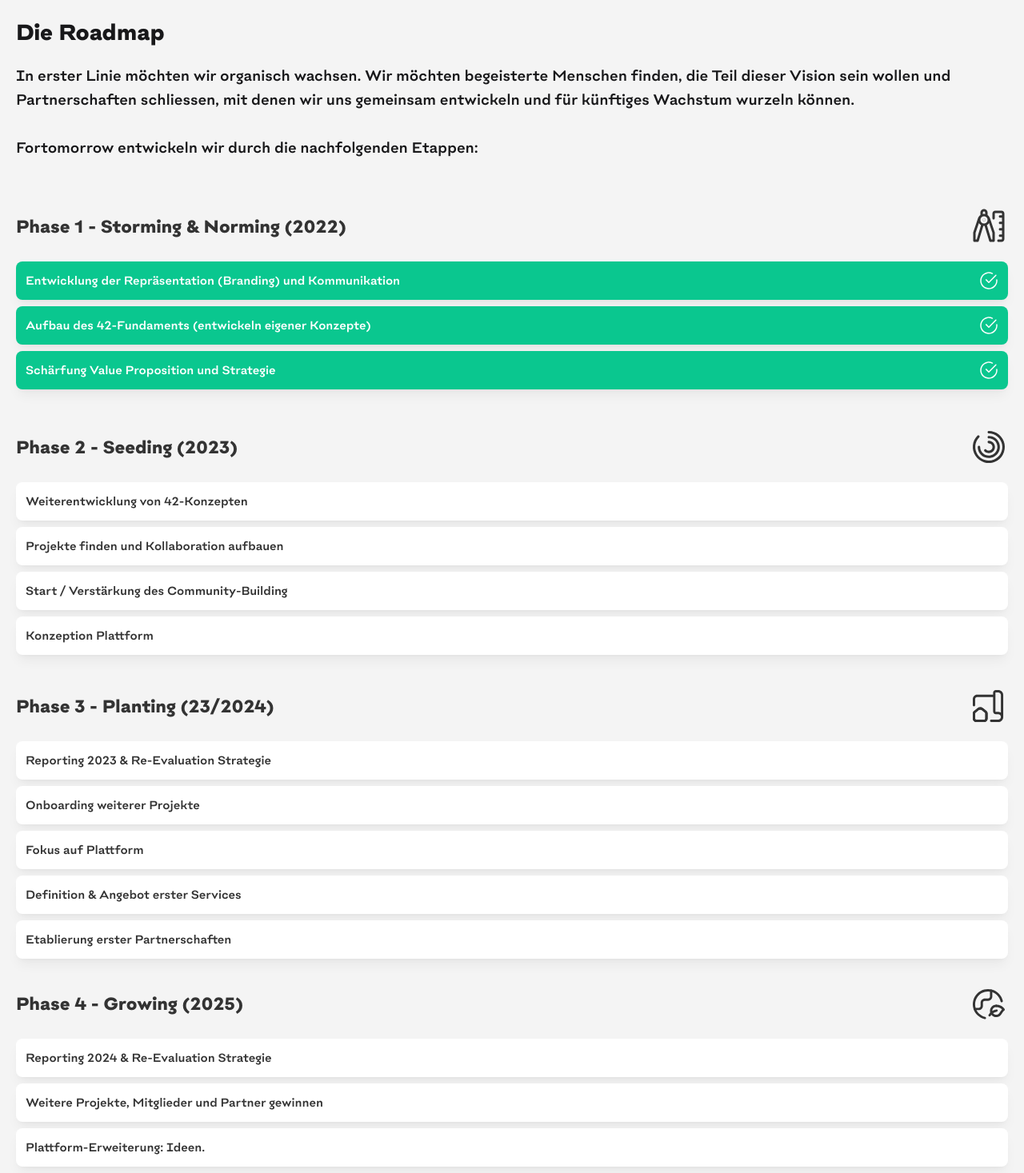
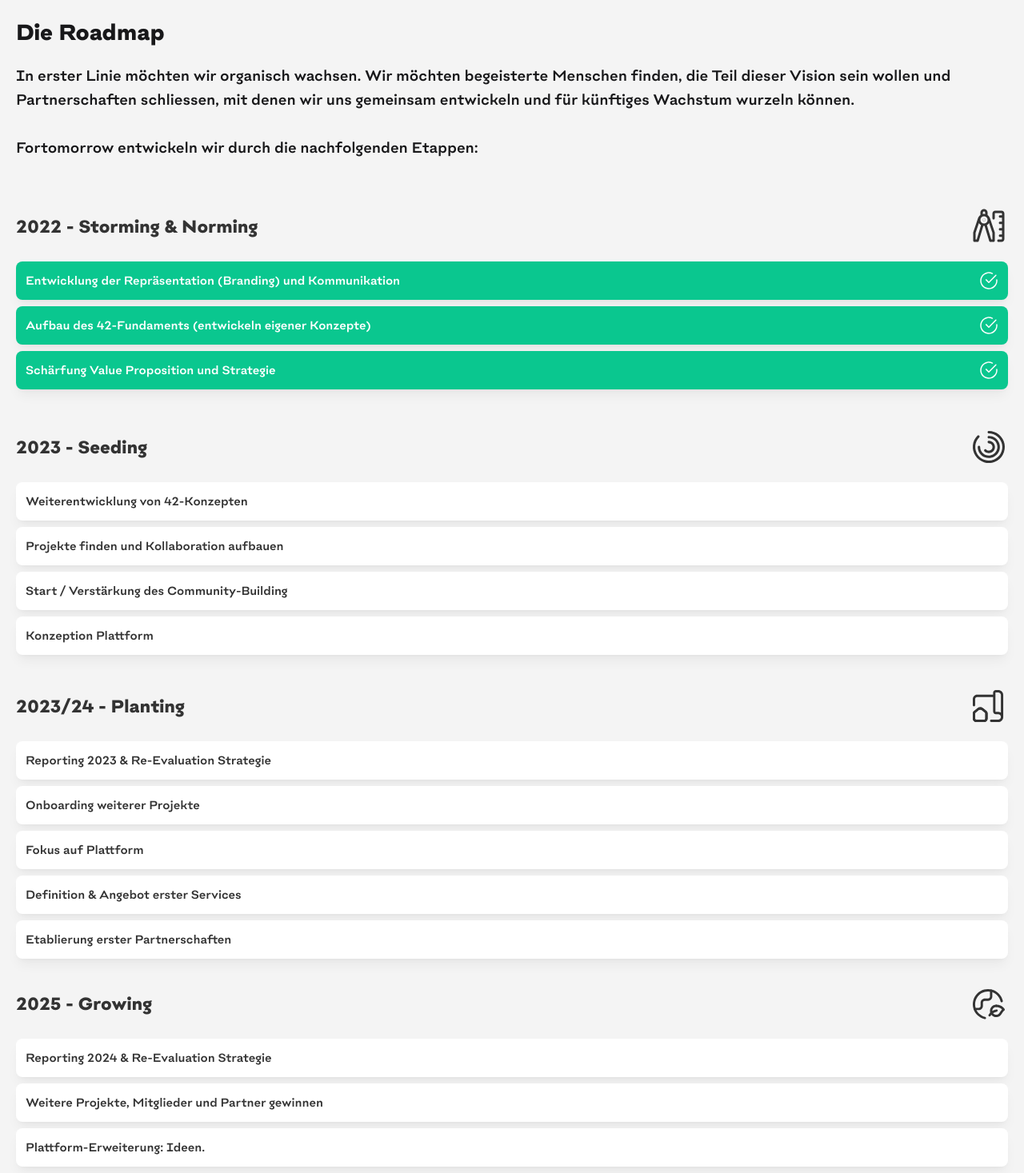
Before and after one commit to maroluke/remorrow, a Vue app: page /direction in a window 1280 px wide. Shown: the part 819-2286 px from the top of the page at 80% size. Built offline with nearby package versions, Linux system fonts and the light colour scheme.

Commit message:
update content

```diff
--- a/src/views/DirectionView.vue
+++ b/src/views/DirectionView.vue
@@ -36,7 +36,7 @@ import IconChecked2 from "@components/icons/IconChecked2.vue";
             <div class="grid grid-cols-1 gap-2 px-2">
                 <TitleParagraphItem :heading="3" :icon="'norming'" :iconStyle="'fill-coal'" class="text-coal p-3 py-5">
                     <template #title>
-                        Phase 1 - Storming & Norming (2022)
+                        2022 - Storming & Norming
                     </template>
 
                     <template #paragraph>
@@ -65,7 +65,7 @@ import IconChecked2 from "@components/icons/IconChecked2.vue";
 
                 <TitleParagraphItem :heading="3" :icon="'running'" :iconStyle="'fill-coal'" class="text-coal p-3 py-5">
                     <template #title>
-                        Phase 2 - Seeding (2023)
+                        2023 - Seeding
                     </template>
 
                     <template #paragraph>
@@ -80,7 +80,7 @@ import IconChecked2 from "@components/icons/IconChecked2.vue";
 
                 <TitleParagraphItem :heading="3" :icon="'planed'" :iconStyle="'fill-coal'" class="text-coal p-3">
                     <template #title>
-                        Phase 3 - Planting (23/2024)
+                        2023/24 - Planting
                     </template>
 
                     <template #paragraph>
@@ -96,7 +96,7 @@ import IconChecked2 from "@components/icons/IconChecked2.vue";
 
                 <TitleParagraphItem :heading="3" :icon="'world'" :iconStyle="'fill-coal'" class="text-coal p-3">
                     <template #title>
-                        Phase 4 - Growing (2025)
+                        2025 - Growing
                     </template>
 
                     <template #paragraph>
```
